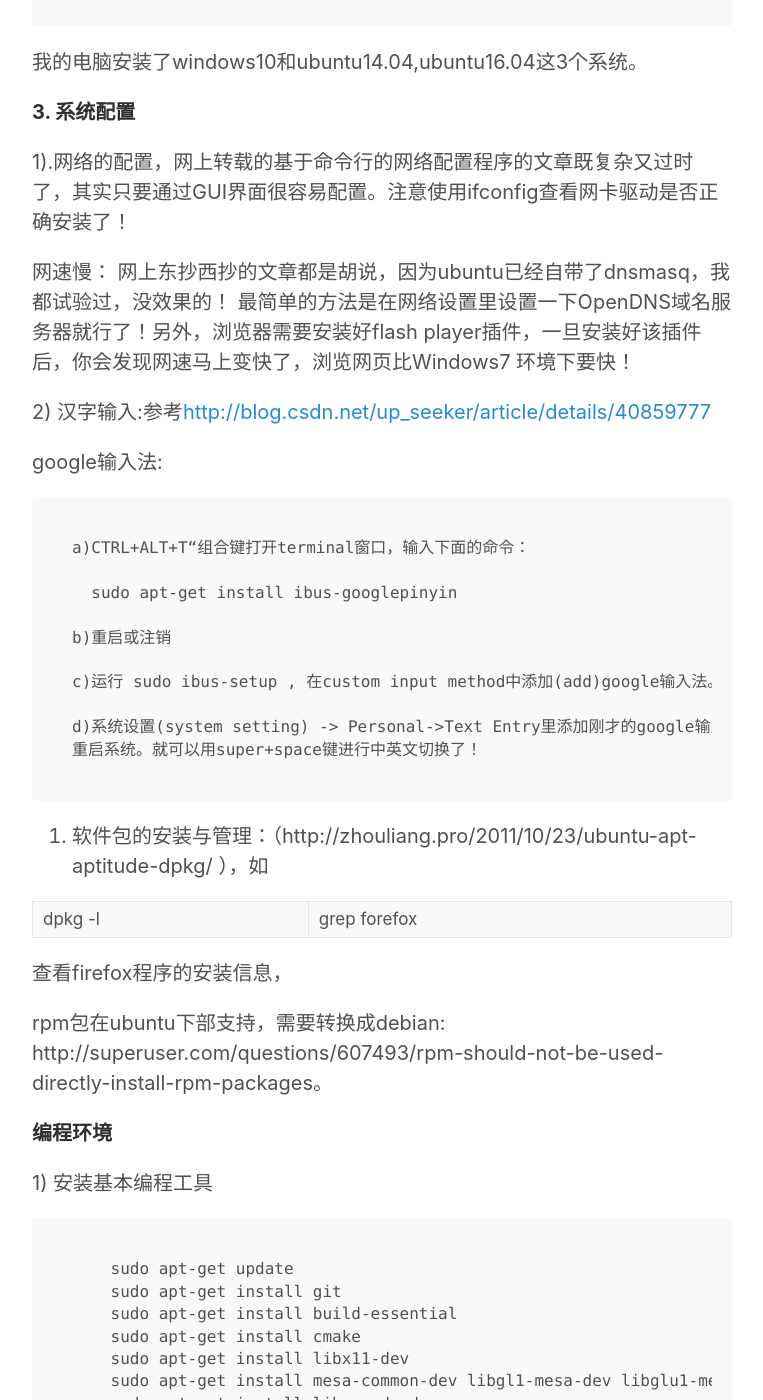
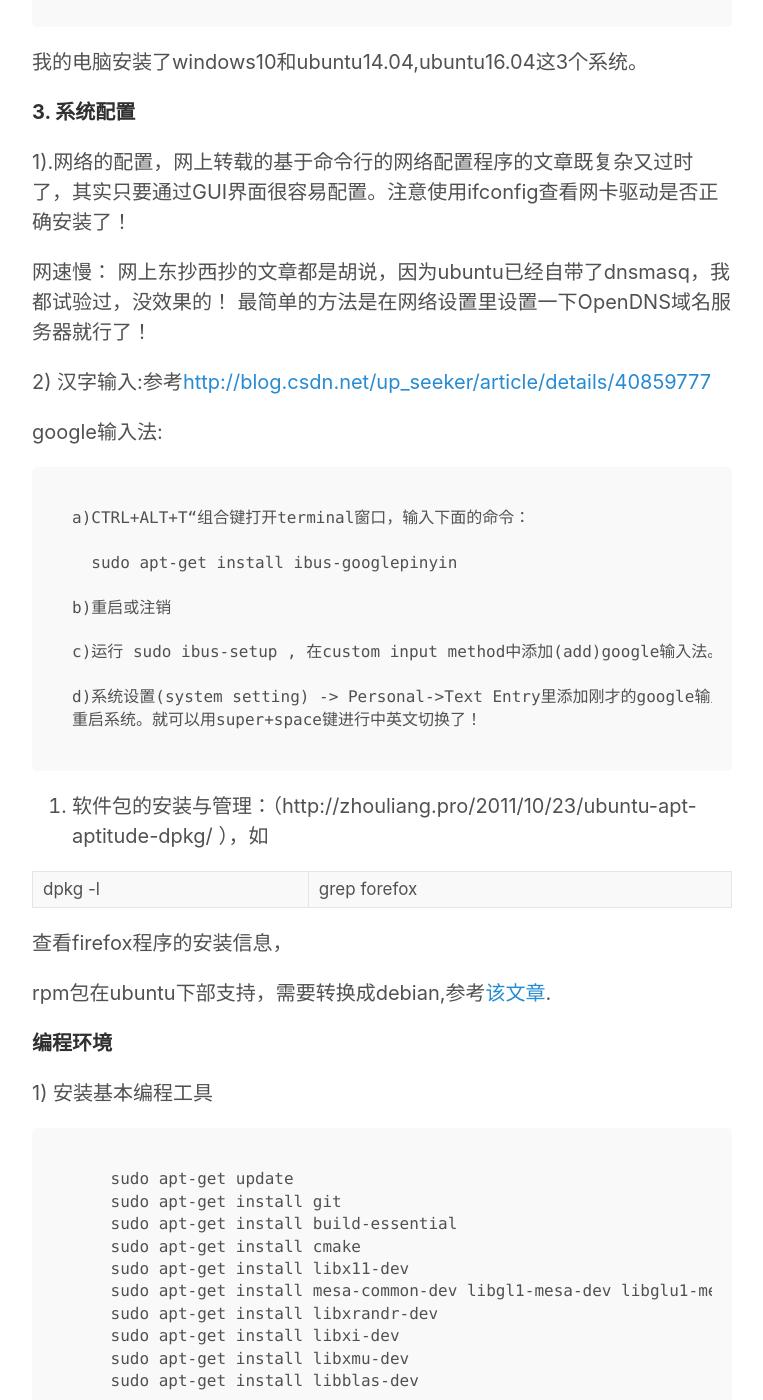
Before and after one commit to hwdong/hwdong-old.github.io, a Jekyll site: the page built from _posts/2017-01-01-install ubuntu on windows.md, in a window 1280 px wide and 1400 px high, scrolled down 1881 px. Shown: the whole window, without its empty margins (258-1021 px from the left). Built offline with Jekyll 4.4.1, drawn with Linux system fonts in a browser that asks for light colours; comment, search, counter and statistics services are not loaded.

Commit message:
2017-01-01

```diff
--- a/_posts/2017-01-01-install ubuntu on windows.md
+++ b/_posts/2017-01-01-install ubuntu on windows.md
@@ -54,7 +54,7 @@ d） 200M             logical ( 即逻辑分分区)            ext4
 
  1).网络的配置，网上转载的基于命令行的网络配置程序的文章既复杂又过时了，其实只要通过GUI界面很容易配置。注意使用ifconfig查看网卡驱动是否正确安装了！
 
- 网速慢： 网上东抄西抄的文章都是胡说，因为ubuntu已经自带了dnsmasq，我都试验过，没效果的！ 最简单的方法是在网络设置里设置一下OpenDNS域名服务器就行了！另外，浏览器需要安装好flash player插件，一旦安装好该插件后，你会发现网速马上变快了，浏览网页比Windows7 环境下要快！
+ 网速慢： 网上东抄西抄的文章都是胡说，因为ubuntu已经自带了dnsmasq，我都试验过，没效果的！ 最简单的方法是在网络设置里设置一下OpenDNS域名服务器就行了！
 
  2) 汉字输入:参考[http://blog.csdn.net/up_seeker/article/details/40859777](http://blog.csdn.net/up_seeker/article/details/40859777)
 
@@ -77,7 +77,7 @@ d） 200M             logical ( 即逻辑分分区)            ext4
 
   查看firefox程序的安装信息，
 
- rpm包在ubuntu下部支持，需要转换成debian: http://superuser.com/questions/607493/rpm-should-not-be-used-directly-install-rpm-packages。
+ rpm包在ubuntu下部支持，需要转换成debian,参考[该文章](http://superuser.com/questions/607493/rpm-should-not-be-used-directly-install-rpm-packages).
 
 **编程环境**
 
```
